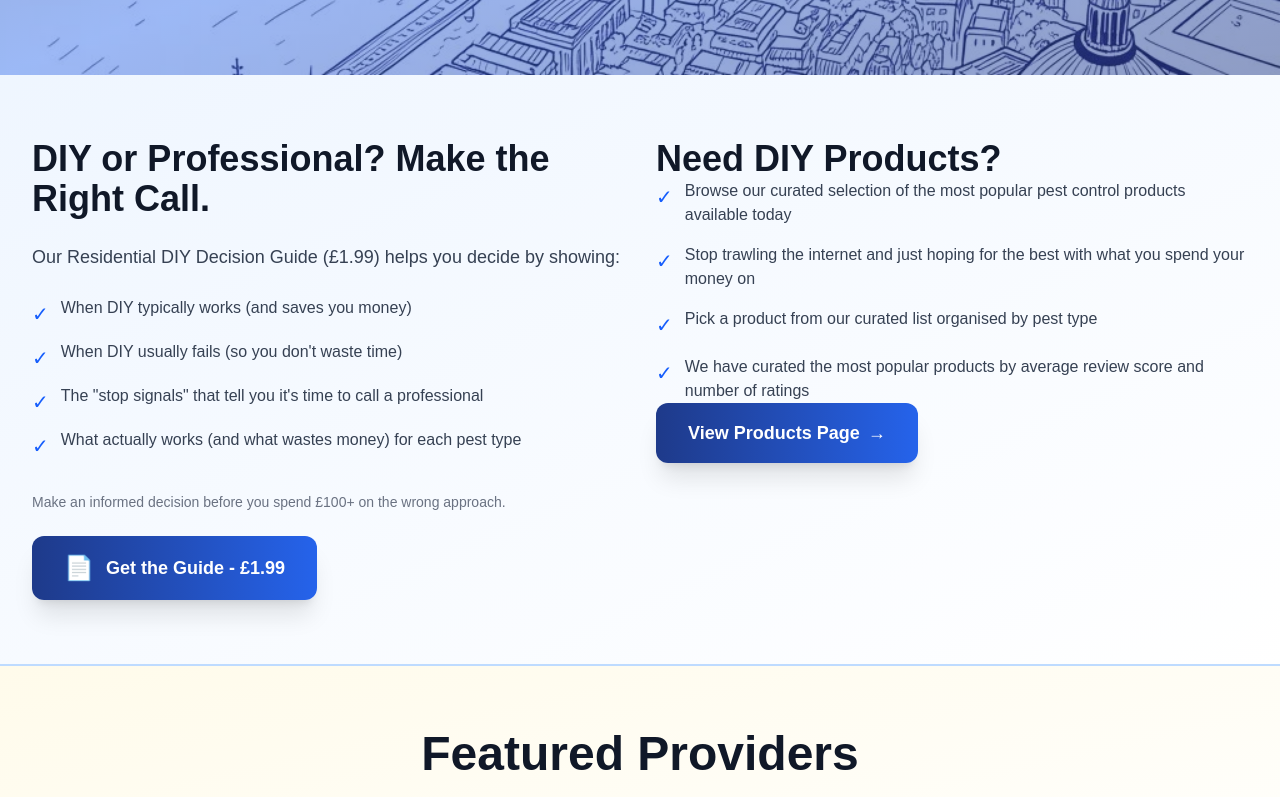
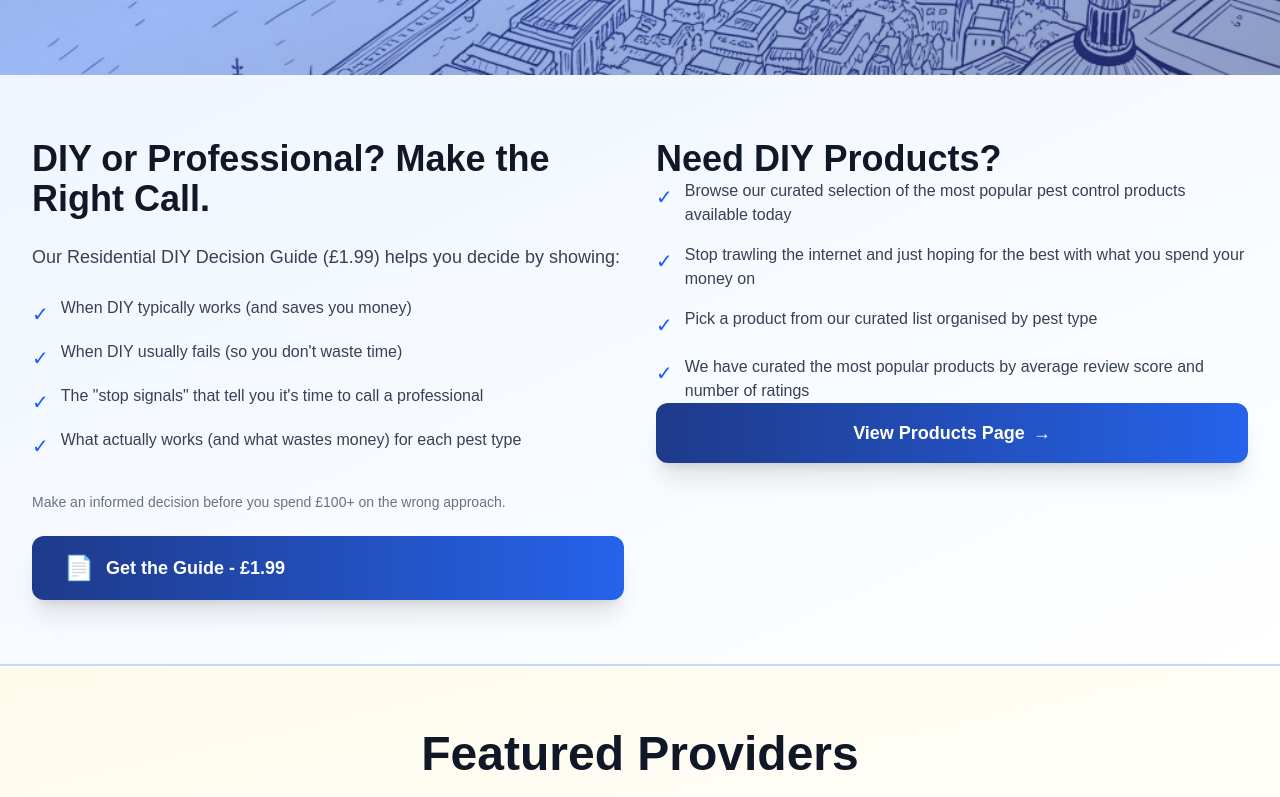
Before and after one commit to aarongeorghiades-hub/pestpro-index-v2-live, a Next.js app: page /residential in a window 1280 px wide. Shown: the part 529-1326 px from the top of the page. Built offline with nearby package versions, Linux system fonts and the light colour scheme; no server answers; the database is empty.

Commit message:
Fix: Use flex columns to align buttons at bottom while keeping titles at top

```diff
--- a/app/residential/page.tsx
+++ b/app/residential/page.tsx
@@ -252,7 +252,7 @@ export default function ResidentialPage() {
           <div className="grid grid-cols-1 lg:grid-cols-2 gap-8 items-start">
 
             {/* LEFT: PDF GUIDE */}
-            <div className="text-left">
+            <div className="text-left flex flex-col">
               <h2 className="text-4xl font-black text-gray-900 mb-6">
                 DIY or Professional? Make the Right Call.
               </h2>
@@ -296,12 +296,12 @@ export default function ResidentialPage() {
             </div>
 
             {/* RIGHT: PRODUCTS LINK */}
-            <div className="text-left">
+            <div className="text-left flex flex-col">
               <h2 className="text-4xl font-black text-gray-900 mb-0">
                 Need DIY Products?
               </h2>
               {/* 4 Bullets */}
-              <div className="space-y-4 flex-1 flex flex-col justify-center">
+              <div className="space-y-4 flex-1">
                 <div className="flex items-start gap-3">
                   <span className="text-blue-600 text-xl mt-1">✓</span>
                   <p className="text-gray-700">Browse our curated selection of the most popular pest control products available today</p>
```
